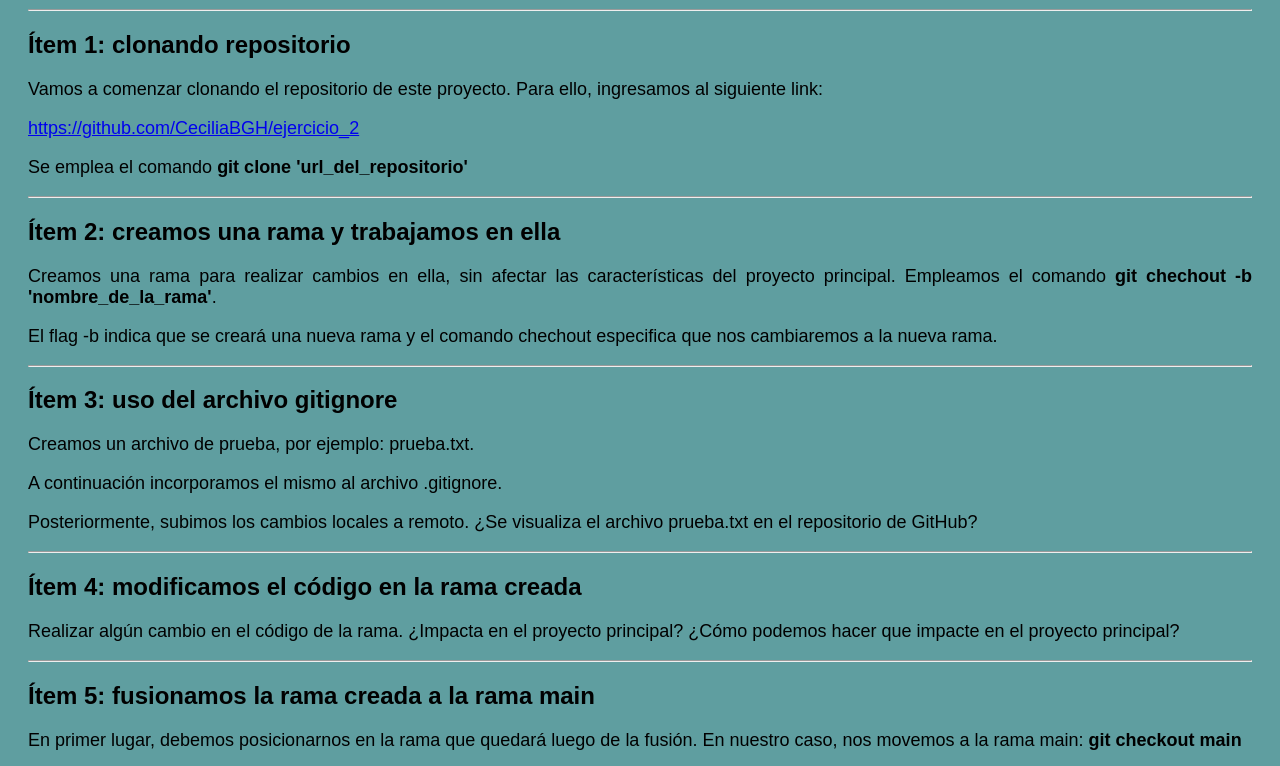
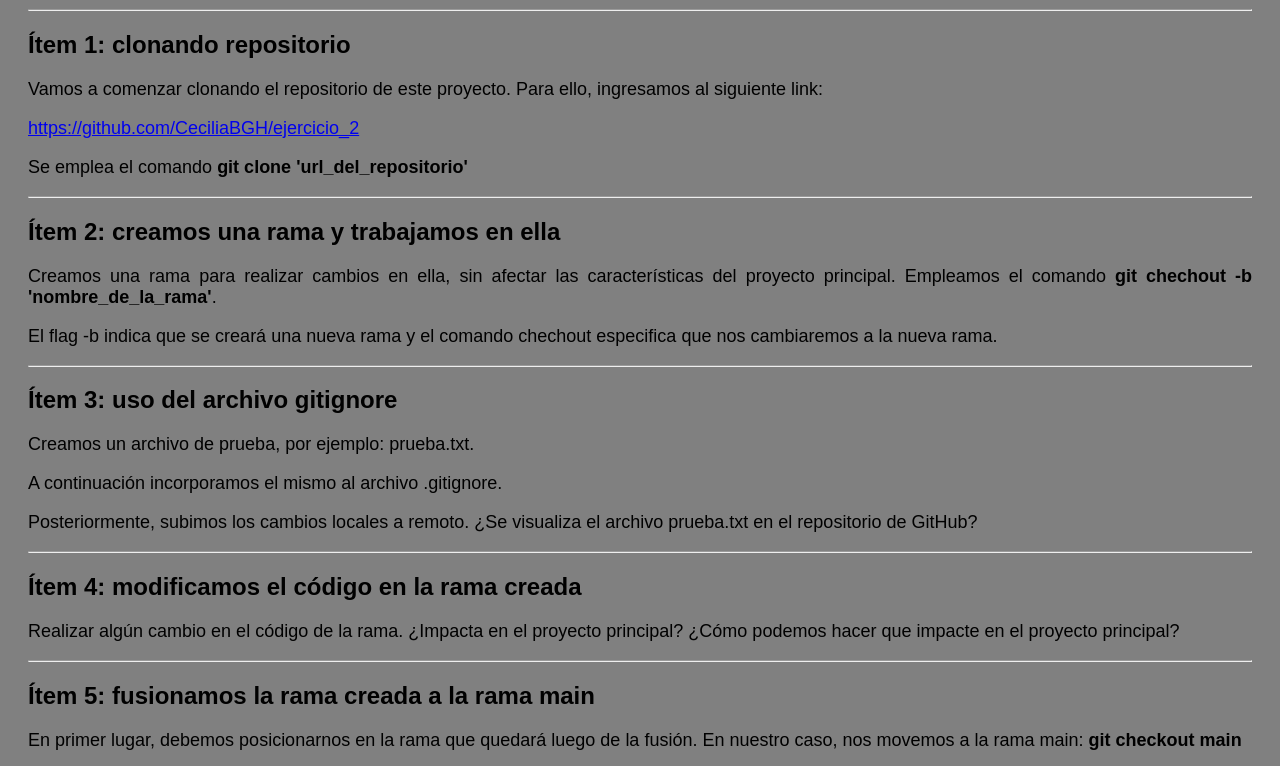
Before and after one commit to CeciliaBGH/ejercicio_2, a plain HTML site: page index.html in a window 1280 px wide. Shown: the part 78-844 px from the top of the page. Drawn offline with Linux system fonts and the light colour scheme.

Commit message:
Cambio de color de fondo

```diff
--- a/style.css
+++ b/style.css
@@ -1,5 +1,5 @@
 body {
-    background-color:cadetblue;
+    background-color: gray;
     padding-left: 20px;
     padding-right: 20px;
 }
```
